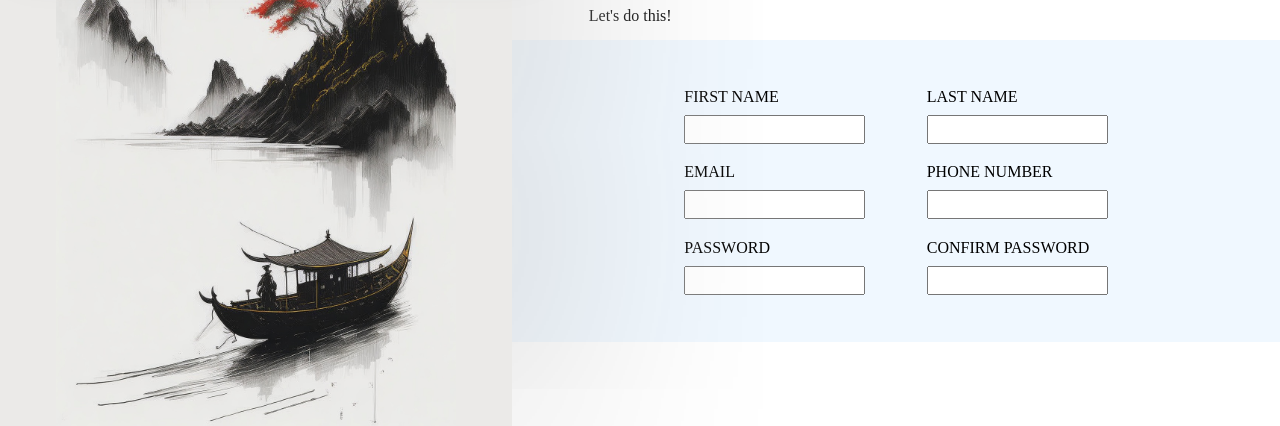
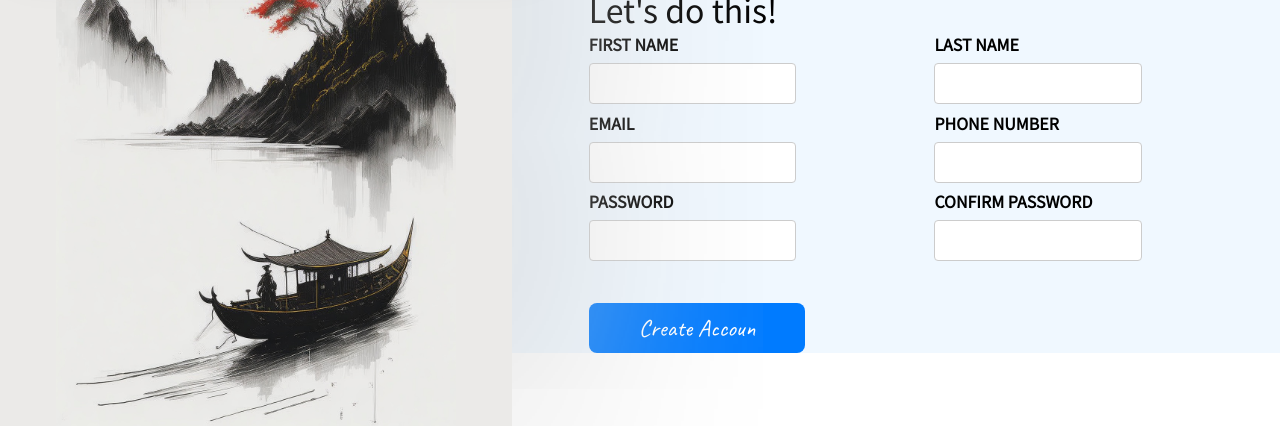
Before and after one commit to Alex44499/sign-up-form, a plain HTML site: page index.html in a window 1280 px wide. Shown: the part 374-800 px from the top of the page. Drawn offline with Linux system fonts and the light colour scheme.

Commit message:
Add form design

```diff
--- a/index.html
+++ b/index.html
@@ -3,6 +3,12 @@
   <head>
     <meta charset="UTF-8" />
     <meta name="viewport" content="width=device-width, initial-scale=1.0" />
+    <link rel="preconnect" href="https://fonts.googleapis.com" />
+    <link rel="preconnect" href="https://fonts.gstatic.com" crossorigin />
+    <link
+      href="https://fonts.googleapis.com/css2?family=Caveat:wght@400;600&family=Noto+Sans+JP&display=swap"
+      rel="stylesheet"
+    />
     <link rel="preconnect" href="https://fonts.googleapis.com" />
     <link rel="preconnect" href="https://fonts.gstatic.com" crossorigin />
     <link
@@ -50,6 +56,8 @@
               id="password"
               required="required"
             />
+
+            <button type="submit" class="button_submit">Create Accoun</button>
           </div>
 
           <div class="form_section_second_column">
--- a/style.css
+++ b/style.css
@@ -1,81 +1,104 @@
-/* Resetting some default browser styles */
+/* Global Resets */
 * {
   margin: 0;
   padding: 0;
-  box-sizing: border-box;
+  box-sizing: border-box; /* Ensures padding doesn't affect width */
 }
 
-/* Main container styling */
+/* Main Layout */
 .main_container_form {
   height: 100vh;
-  display: flex;
+  display: flex; /* Flexbox for layout */
 }
 
-/* Sidebar styling */
+/* Sidebar Styles */
 .sidebar_form {
   position: relative;
   height: 100%;
   width: 40%;
   background-color: #ebeae8;
   background-image: url("sign_up_bg.jpg");
-  box-shadow: 20px 20px 400px #ccc; /* Consider reducing the blur radius */
+  box-shadow: 20px 20px 400px #ccc; /* Shadow for depth */
 }
 
-/* Odin logo styling */
+/* Logo Styles */
 .odin_logo {
   background-image: url(samurai_logo.png);
   height: 25%;
-  background-color: rgba(114, 110, 109, 0.12); /* Added some transparency */
-  backdrop-filter: blur(10px); /* Adjust the blur radius */
+  background-color: rgba(114, 110, 109, 0.12);
+  backdrop-filter: blur(10px);
   position: relative;
   top: 15%;
-  box-shadow: 20px 20px 40px #ccc; /* Consider reducing the blur radius */
+  box-shadow: 20px 20px 40px #ccc;
 }
 
-.odin_logo,
-.sidebar_form {
+/* Sidebar and Logo Shared Styles */
+.odin_logo, .sidebar_form {
   background-repeat: no-repeat;
   background-size: contain;
   background-position: center;
 }
 
-/* Main content form styling */
+/* Main Form Container */
 .sign_up_form {
   width: 60%;
-  /* background-color: red; */
-  display: flex;
-  flex-direction: column;
 }
 
+/* Disclaimer Text */
 .disclaimer_form {
-  margin: 10% 0% 3% 10%;
+  margin: 10% 0 3% 10%;
   font-family: "Caveat", cursive;
   font-size: 2.6em;
 }
 
-.disclaimer_form p:nth-child(2) {
-  margin-top: 3%;
+/* Legend Styles */
+legend {
+  padding: 0 0 0 10%;
+  background-color: aliceblue;
+  font-family: "Noto Sans JP", sans-serif;
+  font-size: xx-large;
 }
 
-legend {
-  margin: 0% 0% 2% 10%;
+/* Form Layout */
+form {
+  display: flex;
+  padding: 0 0 0 10%;
+  background-color: aliceblue;
+  justify-content: space-between; /* Evenly distribute columns */
 }
 
-form {
+/* Label and Input Shared Styles */
+label, input {
   display: flex;
-  /* margin-left: 10%; */
-  background-color: aliceblue;
-  padding: 5% 10% 5% 10%;
-  justify-content: center;
+  border-radius: 4px;
+  margin-bottom: 2%; /* Reduced space between label and input */
+  font-family: "Noto Sans JP", sans-serif;
+  font-weight: bolder;
 }
 
-label,
-input {
-  display: flex;
-  padding: 10px 0px 0px 0px;
-  margin-bottom: 5%;
+/* Column Styles */
+.form_section_first_column, .form_section_second_column {
+  flex: 1; /* Equal width for both columns */
 }
 
-.form_section_first_column {
-  margin-right: 10%;
+/* Input Field Styles */
+input {
+  width: 60%; /* Full-width input fields */
+  padding: 10px;
+  border: 1px solid #ccc;
+  border-radius: 4px;
+  box-sizing: border-box; /* Include padding and border in element's total width and height */
 }
+
+/* Submit Button Styles */
+.button_submit {
+  padding: 10px 50px;
+  background-color: #007bff;
+  color: white;
+  border: none;
+  border-radius: 8px;
+  cursor: pointer;
+  font-family: "Caveat", cursive;
+  font-size: 1.5em;
+  margin-top: 10%;
+}
```
